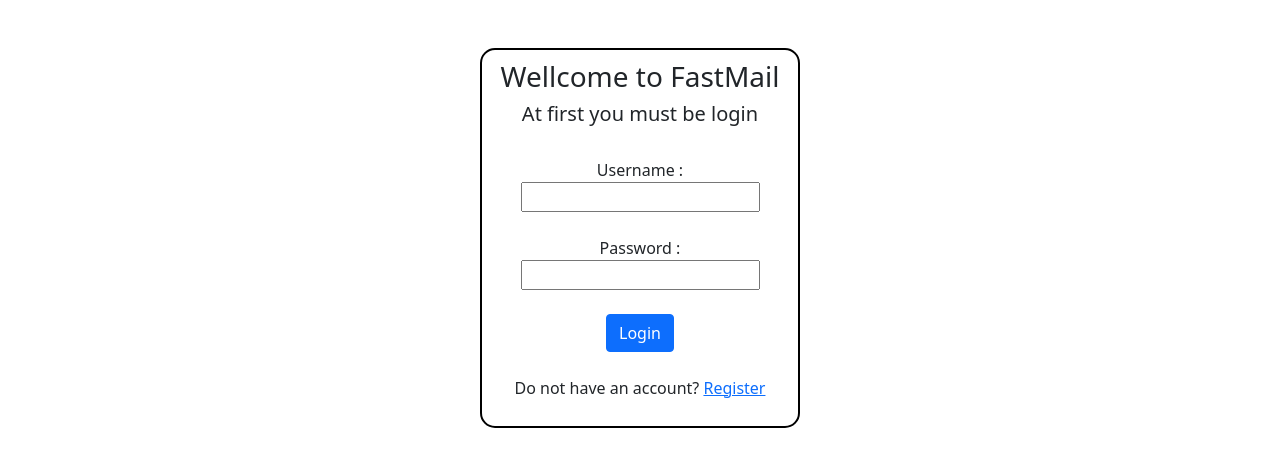
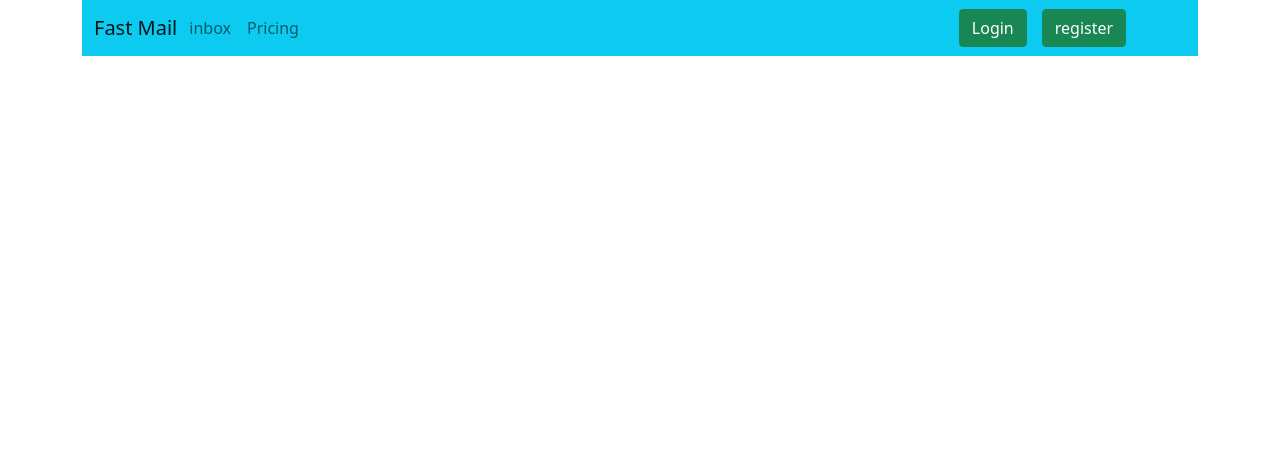
Before and after one commit to AlirezaFalaki/django-projects, a Django app: page / in a window 1280 px wide. Shown: the top 467 px of the page. Run offline with Django 4.2, Linux system fonts and the light colour scheme.

Commit message:
complete register and logout

```diff
--- a/dashboard/urls.py
+++ b/dashboard/urls.py
@@ -5,5 +5,11 @@ from . import views
 app_name = "dashboard"
 urlpatterns = [
     path('', views.IndexView.as_view(), name='main'),
+    path('login/', views.LoginView.as_view(), name='login'),
+    path('logout/', views.LogoutView.as_view(), name='logout'),
     path('register/', views.RegisterView.as_view(), name='register'),
 ]
+
+# path('login/', auth_views.LoginView.as_view(template_name='user/login.html'), name="login"),
+# path('logout/', auth_views.LogoutView.as_view(template_name='user/landing.html'), name="logout"),
+# path('register/', register, name="register"),
--- a/dashboard/views.py
+++ b/dashboard/views.py
@@ -1,7 +1,9 @@
-from django.shortcuts import render
+from django.shortcuts import render, redirect
 from django.contrib.auth import authenticate, login, logout
+from django.http import HttpResponse
 # Create your views here.
-from django.views.generic import TemplateView
+from django.views.generic import TemplateView, View
+from django.contrib.auth.models import User
 
 
 class IndexView(TemplateView):
@@ -9,6 +11,39 @@ class IndexView(TemplateView):
         return render(request, 'main.html')
 
 
+class LoginView(TemplateView):
+    def get(self, request, *args, **kwargs):
+        return render(request, 'login.html')
+
+    def post(self, request, *args, **kwargs):
+        username = request.POST.get('username')
+        password = request.POST.get('password')
+        print(password)
+        user = authenticate(username=username, password=password)
+        if user is not None:
+            login(request, user)
+            print('salam')
+            return redirect('/')
+        return HttpResponse('Your entered information is not correct !!!')
+
+
 class RegisterView(TemplateView):
     def get(self, request, *args, **kwargs):
         return render(request, 'register.html')
+
+    def post(self, request, *args, **kwargs):
+        username = request.POST.get('username')
+        email = request.POST.get('email')
+        password = request.POST.get('password')
+        cpassword = request.POST.get('Cpassword')
+
+        if password == cpassword:
+            User.objects.create(username=username, email=email, password=password)
+            return redirect('dashboard:main')
+        return HttpResponse('invalid input data !!!.')
+
+
+class LogoutView(View):
+    def get(self, request, *args, **kwargs):
+        logout(request)
+        return redirect('/')
--- a/templates/main.html
+++ b/templates/main.html
@@ -11,7 +11,7 @@
     <title>Main</title>
 </head>
 <body>
-{% if request.user.is_authenticated %}
+
 <header>
     <div class="container">
         <nav class="navbar navbar-expand-lg navbar-light bg-info">
@@ -25,12 +25,32 @@
                 </button>
                 <div class="collapse navbar-collapse row" id="navbarNavAltMarkup">
 
-                        <div class="navbar-nav col-md-10" >
+                    <div class="navbar-nav col-md-9">
                         <a class="nav-link" href="#">inbox</a>
                         <a class="nav-link" href="#">Pricing</a>
                     </div>
-                        <div class="navbar-nav col-md-2" style="text-align: right">
-                            <a href="" style="text-decoration: none; color: black">Wellcome "<span style="color: #022236">{{ request.user.username }}</span>"</a>
+                    <div class="navbar-nav col-md-3" style="text-align: right">
+                        {% if request.user.is_authenticated %}
+                            <a href="" style="text-decoration: none; color: black">Wellcome "<span
+                                    style="color: white">{{ request.user.username }}</span>"</a>
+                            <div class="navbar-nav " style="margin-left: 15px">
+                                <button type="button" class="badge bg-danger"><a href="{% url 'dashboard:logout' %}"
+                                                                                 style="color: white; text-decoration: none;">Logout</a>
+                                </button>
+                            </div>
+                        {% else %}
+                            <div class="navbar-nav " style="margin-left: 15px">
+                                <button type="button" class="btn btn-success"><a href="{% url 'dashboard:login' %}"
+                                                                                  style="height: 15px; color: white; text-decoration: none;">Login</a>
+                                </button>
+                            </div>
+                            <div class="navbar-nav " style="margin-left: 15px">
+                                  <button type="button" class="btn btn-success"><a href="{% url 'dashboard:register' %}"
+                                                                                  style="height: 15px; color: white; text-decoration: none;">register</a>
+                                </button>
+                            </div>
+                        {% endif %}
+
                     </div>
                 </div>
 
@@ -39,33 +59,6 @@
     </div>
 
 </header>
-{% else %}
-
-    <div class="container mt-5"  style="text-align: center; width: 25%; border: 2px solid black; padding: 10px; border-radius: 15px; ">
-        <h3>Wellcome to FastMail</h3>
-        <h5>At first you must be login </h5>
-        <br>
-        <div style="text-align: center" class="">
-            <form action="" method="post">
-                {% csrf_token %}
-                <label for="">Username :</label>
-                <input type="text" name="username" class=""> <br><br>
-                <label for="">Password :</label>
-                <input type="text" name="password" class=""> <br><br>
-
-            <button type="submit" class="btn btn-primary"><a href=""
-                                                             style="color: white; text-decoration: none">Login</a>
-            </button>
-            </form>
-
-            <br>
-            <div class="container" style="text-align: center">
-                 <p>Do not have an account? <a href="{% url 'dashboard:register' %}">Register</a></p>
-            </div>
-
-        </div>
-    </div>
-{% endif %}
 
 </body>
 </html>
```
Also changed, not shown: templates/login.html (added, +41 -0 lines), templates/register.html (+8 -6 lines), db.sqlite3. Lines whose indentation alone changed are shown as unchanged.
